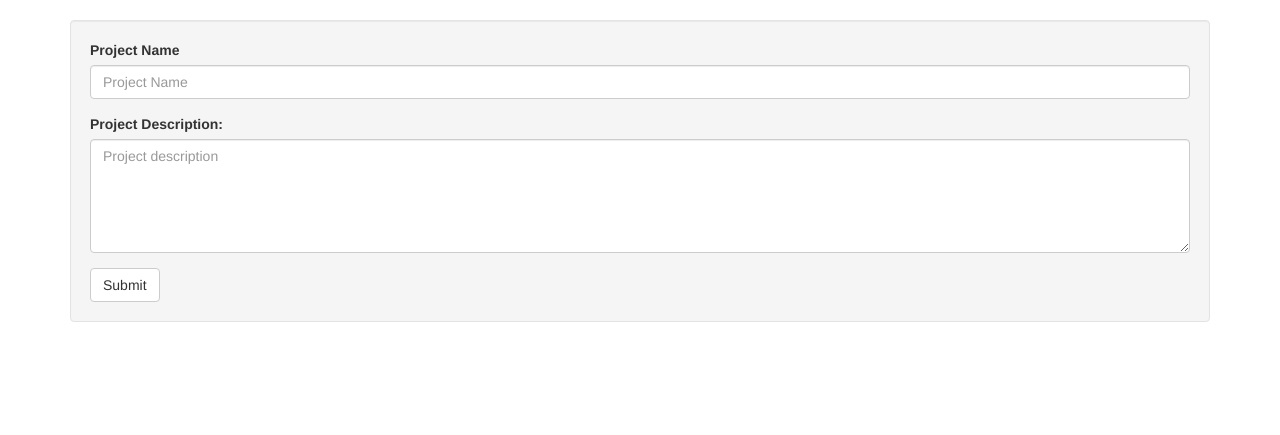
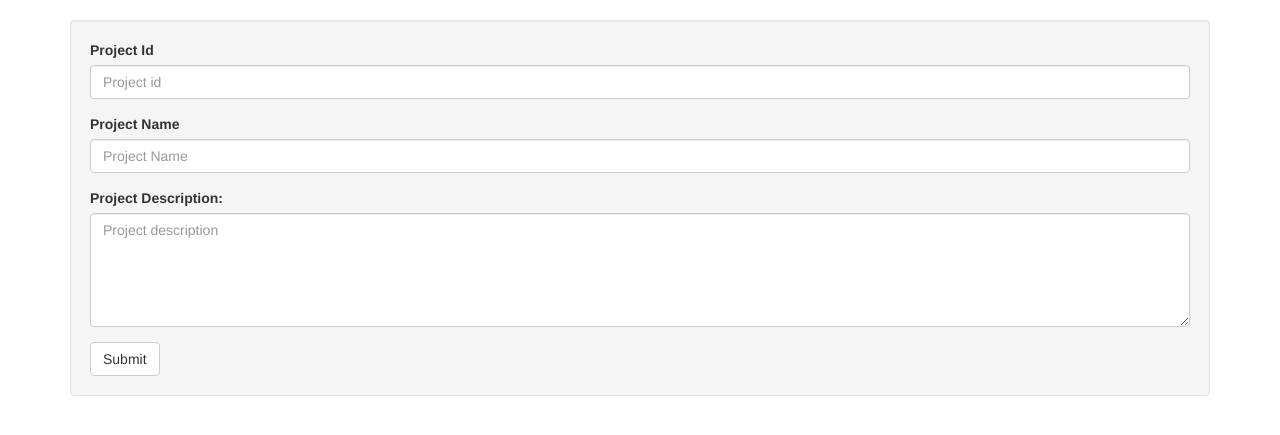
Before and after one commit to sagarlohani/test, a Flask app: page /createprojects in a window 1280 px wide. Shown: the part 52-487 px from the top of the page. Run offline with Flask 2, Linux system fonts and the light colour scheme; the visitor is signed in with stand-in values (Sample User, id 1); some libraries are stand-ins or nearby versions.

Commit message:
Project page upgrade

```diff
--- a/app1.py
+++ b/app1.py
@@ -74,9 +74,9 @@ def cproject():
 
 	if request.method == 'POST':
 			users = mongo.db.users
-			post = {"pname":request.form['pname'],"pdescri":request.form['pdescri'], "pid": 'p'+str(int(random.random()*100)), "uid":'u'+str(int(random.random()*100))}
+			post = {"pid":request.form['pid'],"pname":request.form['pname'],"pdescri":request.form['pdescri'], "uid":'u'+str(int(random.random()*100))}
 			users.insert_one(post)
-			return render_template('webpage1.html')+session['username']+users.find_one({"uid":{"name" : session['username']}})
+			return render_template('webpage.html')+'succuss'
 	return render_template('webpage1.html')
 
 
--- a/templates/webpage1.html
+++ b/templates/webpage1.html
@@ -3,6 +3,10 @@
 <div class="container">
   <div class="well">
   <form action="{{ url_for('cproject') }}" method=POST>
+  <div class="form-group">
+    <label for="pid">Project Id</label>
+    <input type="pid" class="form-control" id="pid" name="pid" placeholder="Project id">
+  </div>
   <div class="form-group">
     <label for="pname">Project Name</label>
     <input type="pname" class="form-control" id="pname" name="pname" placeholder="Project Name">
```
